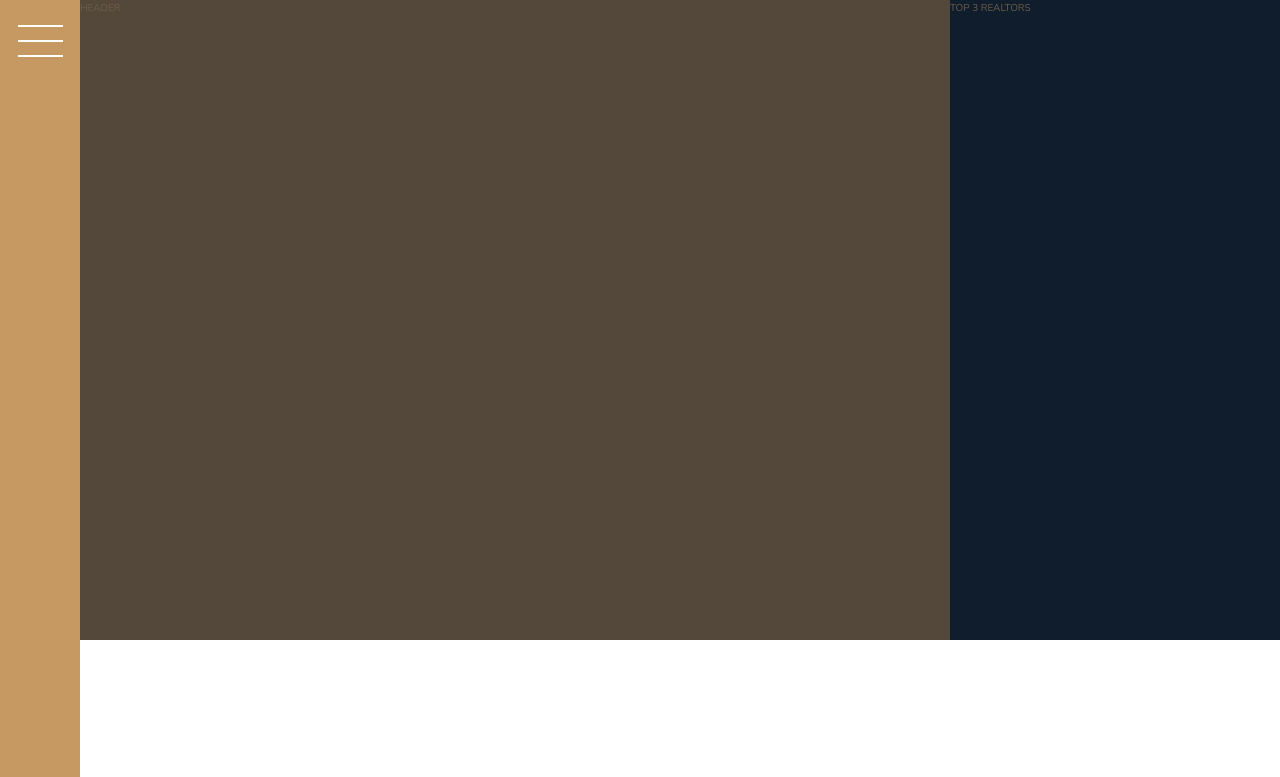
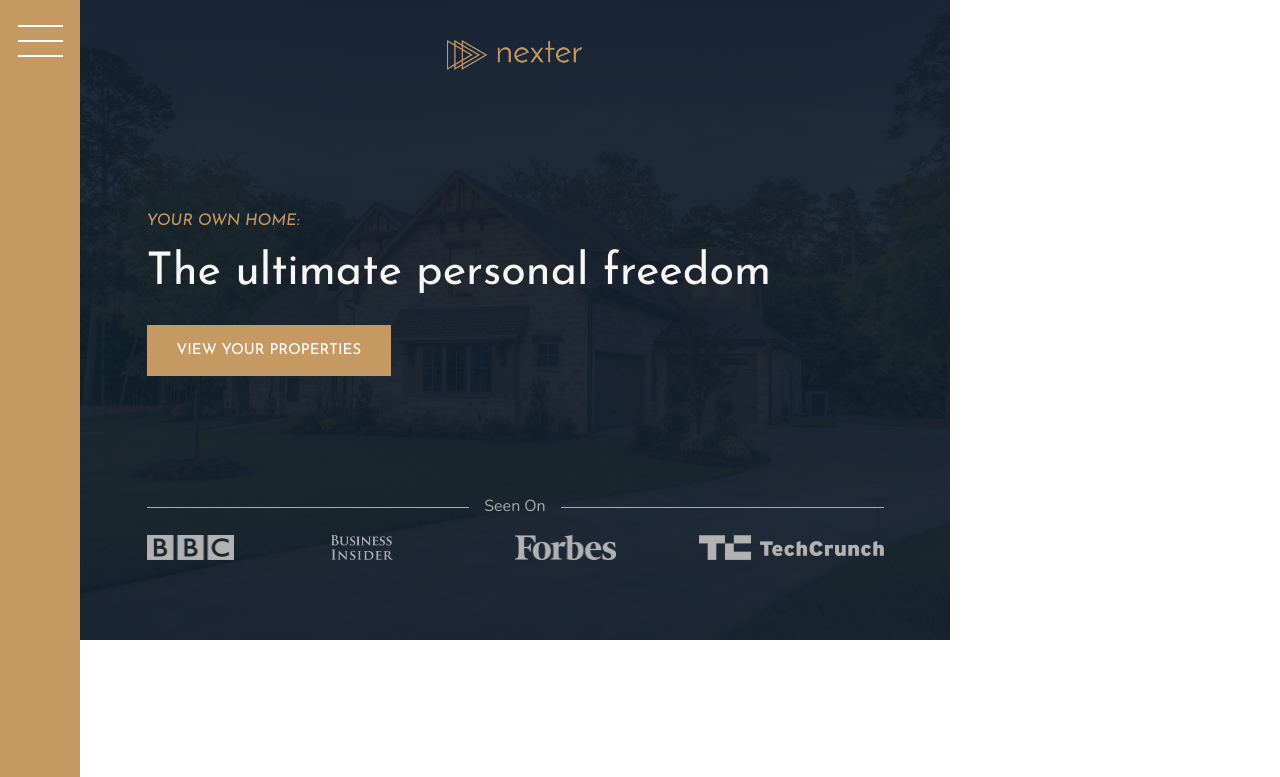
Before and after one commit to Zeus60/nexter, a website: page index.html in a window 1280 px wide. Shown: the top 777 px of the page. Drawn offline with nearby package versions, Linux system fonts and the light colour scheme.

Commit message:
Completed the header block

```diff
--- a/index.html
+++ b/index.html
@@ -21,12 +21,20 @@
 	</div>
 
 	<header class="header">
-		HEADER
+		<img src="img/logo.png" alt=" Nexter logo" class="header__logo">
+		<h3 class="heading-3">Your own home:</h3>
+		<h1 class="heading-1">The ultimate personal freedom</h1>
+		<button class="btn header__button">View your properties</button>
+		<div class="header__seenon-text">Seen On</div>
+		<div class="header__seenon-logos">
+			<img src="img/logo-bbc.png" alt="Seen on logo 1">
+			<img src="img/logo-bi.png" alt="Seen on logo 2">
+			<img src="img/logo-forbes.png" alt="Seen on logo 3">
+			<img src="img/logo-techcrunch.png" alt="Seen on logo 4">
+		</div>
 	</header>
 
-	<div class="realtors">
-		TOP 3 REALTORS
-	</div>
+
 
 	<section class="features">
 		<div class="feature">
@@ -56,7 +64,8 @@
 			<svg class="feature__icon">
 				<use xlink:href="img/sprite.svg#icon-map-pin"></use>
 			</svg>
-			<h4 class="heading-4 heading-4--dark">All homes in top locations.</h4>
+			<h4 class="heading-4 heading-4--dark">All homes in top locations.
+			</h4>
 			<p class="feature__text">
 				Tenetur distinctio necessitatibus pariatur voluptatibus quidem
 				consequatur harum.
@@ -105,11 +114,13 @@
 
 	<div class="story__content">
 		<h3 class="heading-3 mb-small">Happy Customers</h3>
-		<h2 class="heading-2 heading-2--dark mb-medium">&ldquo;The best decision of
+		<h2 class="heading-2 heading-2--dark mb-medium">&ldquo;The best
+			decision of
 			our lives&rdquo;</h2>
 		<p class="story__text">
 			Lorem, ipsum dolor sit amet consectetur adipisicing elit. Tenetur
-			distinctio necessitatibus pariatur voluptatibus. Quidem consequatur harum
+			distinctio necessitatibus pariatur voluptatibus. Quidem consequatur
+			harum
 			volupta!
 		</p>
 		<button class="btn">Find your own home</button>
@@ -373,18 +384,23 @@
 		<ul class="nav">
 			<li class="nav__item"><a href="#" class="nav__link">Find your dream
 					home</a>
-			<li class="nav__item"><a href="#" class="nav__link">Request proposal</a>
-			<li class="nav__item"><a href="#" class="nav__link">Download home planner
+			<li class="nav__item"><a href="#" class="nav__link">Request
+					proposal</a>
+			<li class="nav__item"><a href="#" class="nav__link">Download home
+					planner
 				</a>
 			<li class="nav__item"><a href="#" class="nav__link">Contact us</a>
 			<li class="nav__item"><a href="#" class="nav__link">Submit your
 					property</a>
-			<li class="nav__item"><a href="#" class="nav__link">Come work with us</a>
+			<li class="nav__item"><a href="#" class="nav__link">Come work with
+					us</a>
 			</li>
 		</ul>
 		<p class="copyright">
-			&copy; copyright 2017 Jonas Schmedtmann. Feel free to use this project for
-			your own purposes. this does NOT apply if you plan to produce your own
+			&copy; copyright 2017 Jonas Schmedtmann. Feel free to use this
+			project for
+			your own purposes. this does NOT apply if you plan to produce your
+			own
 			course or tutorials based on this project.
 		</p>
 	</footer>
--- a/sass/_header.scss
+++ b/sass/_header.scss
@@ -1,4 +1,51 @@
 .header {
-  background-color: $color-grey-dark-1;
   grid-column: full-start / col-end 6;
+  background-image: linear-gradient(rgba($color-secondary, 0.93), rgba($color-secondary, 0.93)),
+    url(../img/hero.jpeg);
+  background-size: cover;
+  background-position: center;
+  padding: 8rem;
+  padding-top: 4rem;
+  display: grid;
+  grid-template-rows: 1fr min-content 6rem 1fr;
+  grid-template-columns: max-content;
+  grid-row-gap: 1.5rem;
+  justify-content: center;
+  align-content: center;
+
+  &__logo {
+    height: 3rem;
+    justify-self: center;
+  }
+
+  &__button {
+    align-self: start;
+    justify-self: start;
+  }
+
+  &__seenon-text {
+    display: grid;
+    grid-template-columns: 1fr max-content 1fr;
+    grid-column-gap: 1.5rem;
+    font-size: 1.6rem;
+    color: $color-grey-light-2;
+    align-items: center;
+
+    &::before,
+    &::after {
+      content: "";
+      height: 1px;
+      //display: block;
+      background-color: currentColor;
+    }
+  }
+
+  &__seenon-logos {
+    display: grid;
+    grid-template-columns: repeat(4, 1fr);
+    img {
+      height: 2.5rem;
+      filter: brightness(70%);
+    }
+  }
 }
--- a/sass/_typography.scss
+++ b/sass/_typography.scss
@@ -5,6 +5,9 @@
 
 .heading-1 {
   @extend %heading;
+  font-size: 4.5rem;
+  color: $color-grey-light-1;
+  line-height: 1;
 }
 
 .heading-2 {
```
Also changed, not shown: css/style.css.
